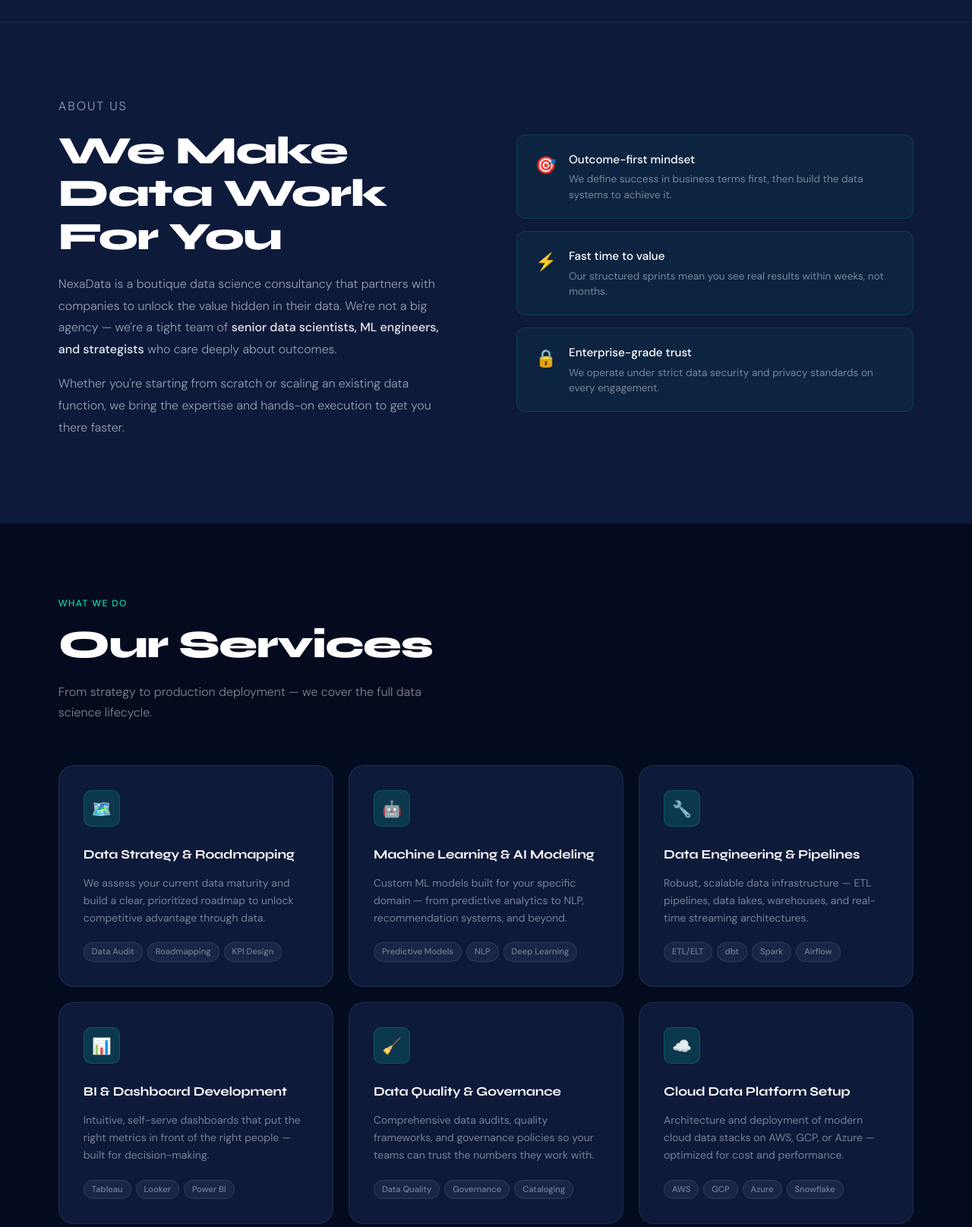
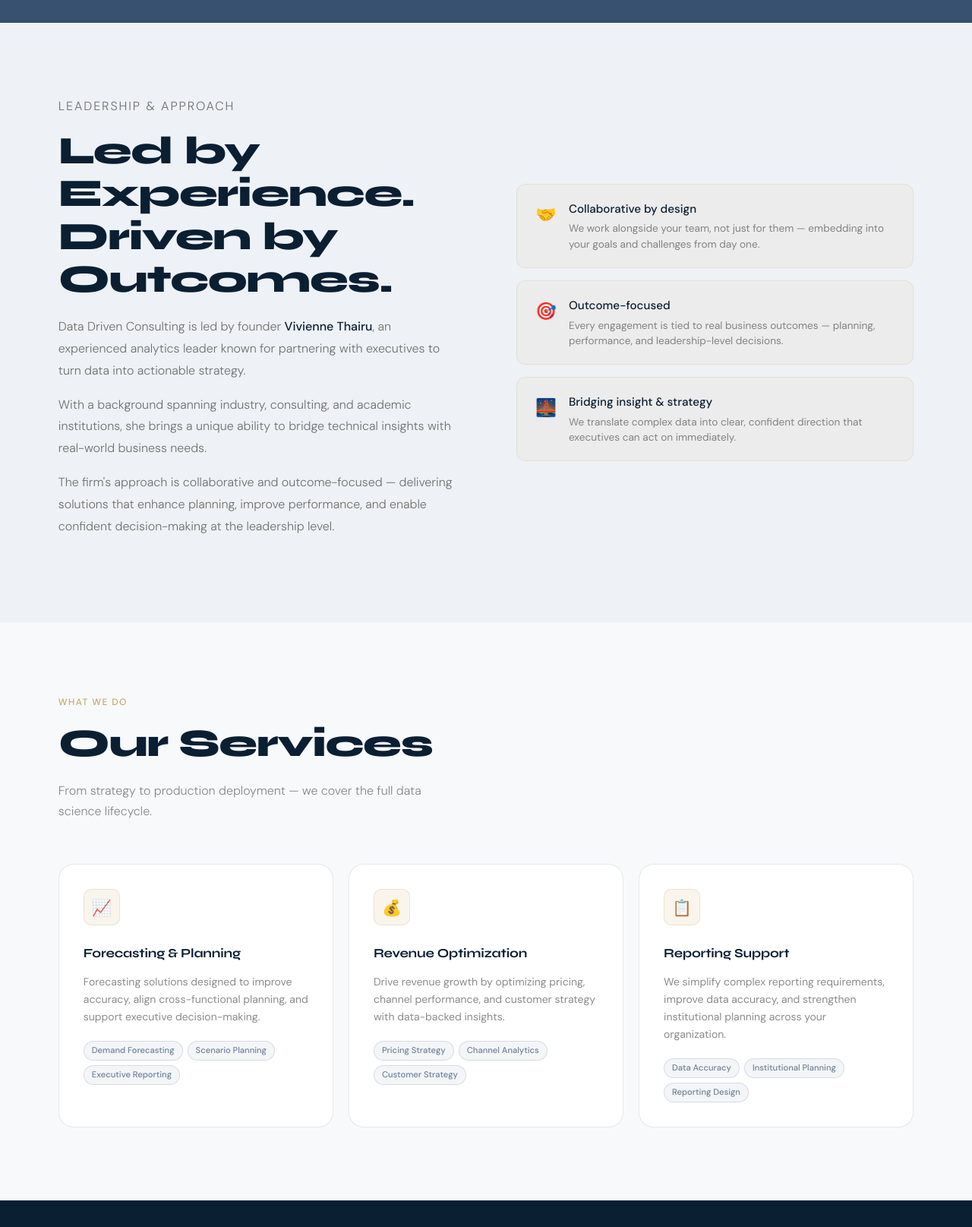
Before and after one commit to jayt9/ddc, a plain HTML site: page index.html in a window 1280 px wide. Shown: the part 920-2535 px from the top of the page at 76% size. Drawn offline with Linux system fonts and the light colour scheme.

Commit message:
color change

```diff
--- a/index.html
+++ b/index.html
@@ -11,17 +11,19 @@
   *, *::before, *::after { box-sizing: border-box; margin: 0; padding: 0; }
 
   :root {
-    --ink: #0a0a0f;
-    --ink-soft: #3d3d4a;
-    --ink-muted: #7a7a8c;
+    --ink: #2B2B2B;
+    --ink-soft: #444;
+    --ink-muted: #777;
     --surface: #ffffff;
-    --surface-2: #f4f4f8;
-    --accent: #00e5b4;
-    --accent-dark: #00b890;
-    --accent-glow: rgba(0,229,180,0.15);
-    --navy: #050b1f;
-    --navy-mid: #0d1a3a;
-    --border: rgba(255,255,255,0.08);
+    --surface-2: #F7F9FB;
+    --accent: #C8A96B;
+    --accent-dark: #a8894b;
+    --accent-glow: rgba(200,169,107,0.15);
+    --navy: #F7F9FB;
+    --navy-mid: #eef1f5;
+    --border: rgba(11,31,51,0.1);
+    --primary: #0B1F33;
+    --secondary: #385170;
     --radius: 12px;
     --radius-lg: 20px;
   }
@@ -30,7 +32,7 @@
 
   body {
     font-family: 'DM Sans', sans-serif;
-    background: var(--navy);
+    background: var(--bg);
     color: #e8e8f0;
     line-height: 1.6;
     overflow-x: hidden;
@@ -41,9 +43,9 @@
     position: fixed; top: 0; left: 0; right: 0; z-index: 100;
     display: flex; align-items: center; justify-content: space-between;
     padding: 1.25rem 6%;
-    background: rgba(5,11,31,0.8);
+    background: rgba(11,31,51,0.95);
     backdrop-filter: blur(16px);
-    border-bottom: 1px solid var(--border);
+    border-bottom: 1px solid rgba(11,31,51,0.15);
   }
   .nav-logo {
     font-family: 'Syne', sans-serif;
@@ -56,7 +58,7 @@
   .nav-logo span { color: var(--accent); }
   .nav-links { display: flex; gap: 2.5rem; list-style: none; }
   .nav-links a {
-    color: rgba(232,232,240,0.7);
+    color: rgba(255,255,255,0.75);
     text-decoration: none;
     font-size: 0.9rem;
     font-weight: 400;
@@ -80,26 +82,27 @@
     padding: 8rem 6% 5rem;
     position: relative;
     overflow: hidden;
+    background: var(--primary);
   }
   .hero-grid-bg {
     position: absolute; inset: 0;
     background-image:
-      linear-gradient(rgba(0,229,180,0.04) 1px, transparent 1px),
-      linear-gradient(90deg, rgba(0,229,180,0.04) 1px, transparent 1px);
+      linear-gradient(rgba(200,169,107,0.06) 1px, transparent 1px),
+      linear-gradient(90deg, rgba(200,169,107,0.06) 1px, transparent 1px);
     background-size: 60px 60px;
     mask-image: radial-gradient(ellipse 80% 60% at 50% 50%, black 30%, transparent 100%);
   }
   .hero-glow {
     position: absolute; top: 10%; right: -5%;
     width: 600px; height: 600px;
-    background: radial-gradient(circle, rgba(0,229,180,0.12) 0%, transparent 65%);
+    background: radial-gradient(circle, rgba(200,169,107,0.15) 0%, transparent 65%);
     pointer-events: none;
   }
   .hero-content { position: relative; max-width: 780px; }
   .hero-badge {
     display: inline-flex; align-items: center; gap: 8px;
-    background: rgba(0,229,180,0.1);
-    border: 1px solid rgba(0,229,180,0.25);
+    background: rgba(200,169,107,0.15);
+    border: 1px solid rgba(200,169,107,0.35);
     color: var(--accent);
     font-size: 0.8rem;
     font-weight: 500;
@@ -123,7 +126,7 @@
   .hero-sub {
     font-size: 1.15rem;
     font-weight: 300;
-    color: rgba(232,232,240,0.65);
+    color: rgba(255,255,255,0.65);
     max-width: 520px;
     margin-bottom: 2.5rem;
     line-height: 1.7;
@@ -131,7 +134,7 @@
   .hero-actions { display: flex; gap: 1rem; flex-wrap: wrap; }
   .btn-primary {
     background: var(--accent);
-    color: var(--navy);
+    color: #fff;
     font-family: 'DM Sans', sans-serif;
     font-weight: 500;
     font-size: 0.95rem;
@@ -162,9 +165,9 @@
 
   /* ── STATS ── */
   .stats-bar {
-    background: var(--navy-mid);
-    border-top: 1px solid var(--border);
-    border-bottom: 1px solid var(--border);
+    background: var(--secondary);
+    border-top: 1px solid rgba(11,31,51,0.15);
+    border-bottom: 1px solid rgba(11,31,51,0.15);
     padding: 2.5rem 6%;
     display: grid;
     grid-template-columns: repeat(auto-fit, minmax(160px, 1fr));
@@ -179,7 +182,7 @@
     line-height: 1;
     margin-bottom: 0.4rem;
   }
-  .stat-label { font-size: 0.85rem; color: rgba(232,232,240,0.5); font-weight: 300; }
+  .stat-label { font-size: 0.85rem; color: rgba(255,255,255,0.6); font-weight: 300; }
 
   /* ── SECTION SHARED ── */
   section { padding: 6rem 6%; }
@@ -196,21 +199,21 @@
     font-weight: 800;
     font-size: clamp(2rem, 4vw, 3.2rem);
     letter-spacing: -0.025em;
-    color: #fff;
+    color: var(--primary);
     line-height: 1.1;
     margin-bottom: 1.25rem;
   }
   .section-sub {
     font-size: 1rem;
     font-weight: 300;
-    color: rgba(232,232,240,0.55);
+    color: rgba(43,43,43,0.55);
     max-width: 480px;
     line-height: 1.7;
     margin-bottom: 3.5rem;
   }
 
   /* ── ABOUT ── */
-  #about { background: var(--navy-mid); }
+  #about { background: #eef1f5; }
   .about-inner {
     display: grid;
     grid-template-columns: 1fr 1fr;
@@ -220,15 +223,15 @@
   .about-text p {
     font-size: 1rem;
     font-weight: 300;
-    color: rgba(232,232,240,0.65);
+    color: rgba(43,43,43,0.65);
     line-height: 1.8;
     margin-bottom: 1rem;
   }
-  .about-text p strong { color: #e8e8f0; font-weight: 500; }
+  .about-text p strong { color: var(--primary); font-weight: 500; }
   .about-cards { display: flex; flex-direction: column; gap: 1rem; }
   .about-card {
-    background: rgba(0,229,180,0.05);
-    border: 1px solid rgba(0,229,180,0.15);
+    background: rgba(200,169,107,0.06);
+    border: 1px solid rgba(200,169,107,0.2);
     border-radius: var(--radius);
     padding: 1.25rem 1.5rem;
     display: flex; gap: 1rem; align-items: flex-start;
@@ -238,19 +241,19 @@
     flex-shrink: 0;
     margin-top: 2px;
   }
-  .about-card h4 { font-size: 0.95rem; font-weight: 500; color: #fff; margin-bottom: 0.25rem; }
-  .about-card p { font-size: 0.85rem; color: rgba(232,232,240,0.5); margin: 0; line-height: 1.5; }
+  .about-card h4 { font-size: 0.95rem; font-weight: 500; color: var(--primary); margin-bottom: 0.25rem; }
+  .about-card p { font-size: 0.85rem; color: rgba(43,43,43,0.55); margin: 0; line-height: 1.5; }
 
   /* ── SERVICES ── */
-  #services { background: var(--navy); }
+  #services { background: var(--surface-2); }
   .services-grid {
     display: grid;
-    grid-template-columns: repeat(auto-fit, minmax(280px, 1fr));
+    grid-template-columns: repeat(3, 1fr);
     gap: 1.25rem;
   }
   .service-card {
-    background: var(--navy-mid);
-    border: 1px solid var(--border);
+    background: #ffffff;
+    border: 1px solid rgba(11,31,51,0.1);
     border-radius: var(--radius-lg);
     padding: 2rem;
     transition: border-color 0.25s, transform 0.25s;
@@ -266,12 +269,12 @@
     transform-origin: left;
     transition: transform 0.3s;
   }
-  .service-card:hover { border-color: rgba(0,229,180,0.3); transform: translateY(-3px); }
+  .service-card:hover { border-color: rgba(200,169,107,0.4); transform: translateY(-3px); }
   .service-card:hover::before { transform: scaleX(1); }
   .service-icon {
     width: 48px; height: 48px;
-    background: var(--accent-glow);
-    border: 1px solid rgba(0,229,180,0.2);
+    background: rgba(200,169,107,0.12);
+    border: 1px solid rgba(200,169,107,0.25);
     border-radius: 10px;
     display: flex; align-items: center; justify-content: center;
     font-size: 1.3rem;
@@ -281,24 +284,24 @@
     font-family: 'Syne', sans-serif;
     font-size: 1.05rem;
     font-weight: 700;
-    color: #fff;
+    color: var(--primary);
     margin-bottom: 0.75rem;
     letter-spacing: -0.01em;
   }
-  .service-card p { font-size: 0.875rem; color: rgba(232,232,240,0.5); line-height: 1.65; margin-bottom: 1.25rem; }
+  .service-card p { font-size: 0.875rem; color: rgba(43,43,43,0.55); line-height: 1.65; margin-bottom: 1.25rem; }
   .service-tags { display: flex; flex-wrap: wrap; gap: 6px; }
   .tag {
     font-size: 0.7rem;
     font-weight: 500;
     padding: 3px 10px;
     border-radius: 100px;
-    background: rgba(232,232,240,0.06);
-    color: rgba(232,232,240,0.45);
-    border: 1px solid rgba(232,232,240,0.1);
+    background: rgba(56,81,112,0.06);
+    color: rgba(56,81,112,0.7);
+    border: 1px solid rgba(56,81,112,0.15);
   }
 
   /* ── HOW WE WORK ── */
-  #process { background: var(--navy-mid); }
+  #process { background: var(--primary); }
   .process-steps {
     display: grid;
     grid-template-columns: repeat(auto-fit, minmax(200px, 1fr));
@@ -313,7 +316,7 @@
     left: 12%;
     right: 12%;
     height: 1px;
-    background: linear-gradient(90deg, var(--accent), rgba(0,229,180,0.1));
+    background: linear-gradient(90deg, var(--accent), rgba(200,169,107,0.1));
   }
   .process-step {
     padding: 0 1.5rem;
@@ -322,7 +325,7 @@
   }
   .step-number {
     width: 56px; height: 56px;
-    background: var(--navy);
+    background: var(--bg);
     border: 1px solid rgba(0,229,180,0.4);
     border-radius: 50%;
     display: flex; align-items: center; justify-content: center;
@@ -338,21 +341,21 @@
     font-family: 'Syne', sans-serif;
     font-size: 0.95rem;
     font-weight: 700;
-    color: #fff;
+    color: #ffffff;
     margin-bottom: 0.5rem;
   }
-  .process-step p { font-size: 0.82rem; color: rgba(232,232,240,0.45); line-height: 1.6; }
+  .process-step p { font-size: 0.82rem; color: rgba(255,255,255,0.5); line-height: 1.6; }
 
   /* ── TESTIMONIALS ── */
-  #testimonials { background: var(--navy); }
+  #testimonials { background: var(--surface-2); }
   .testimonials-grid {
     display: grid;
     grid-template-columns: repeat(auto-fit, minmax(300px, 1fr));
     gap: 1.25rem;
   }
   .testimonial-card {
-    background: var(--navy-mid);
-    border: 1px solid var(--border);
+    background: #ffffff;
+    border: 1px solid rgba(11,31,51,0.1);
     border-radius: var(--radius-lg);
     padding: 2rem;
   }
@@ -368,7 +371,7 @@
     font-size: 0.95rem;
     font-style: italic;
     font-weight: 300;
-    color: rgba(232,232,240,0.7);
+    color: var(--primary);
     line-height: 1.7;
     margin-bottom: 1.5rem;
   }
@@ -376,18 +379,18 @@
   .author-avatar {
     width: 40px; height: 40px;
     border-radius: 50%;
-    background: linear-gradient(135deg, var(--accent), #007aff);
+    background: linear-gradient(135deg, var(--secondary), var(--primary));
     display: flex; align-items: center; justify-content: center;
     font-size: 0.8rem;
     font-weight: 500;
-    color: var(--navy);
+    color: #fff;
     flex-shrink: 0;
   }
-  .author-name { font-size: 0.875rem; font-weight: 500; color: #fff; }
-  .author-title { font-size: 0.78rem; color: rgba(232,232,240,0.4); }
+  .author-name { font-size: 0.875rem; font-weight: 500; color: var(--primary); }
+  .author-title { font-size: 0.78rem; color: rgba(43,43,43,0.45); }
 
   /* ── CONTACT ── */
-  #contact { background: var(--navy-mid); }
+  #contact { background: #eef1f5; }
   .contact-inner {
     display: grid;
     grid-template-columns: 1fr 1.4fr;
@@ -397,7 +400,7 @@
   .contact-info h2 { margin-bottom: 1rem; }
   .contact-info p {
     font-size: 0.95rem;
-    color: rgba(232,232,240,0.55);
+    color: rgba(43,43,43,0.6);
     font-weight: 300;
     line-height: 1.75;
     margin-bottom: 2rem;
@@ -405,7 +408,7 @@
   .contact-detail {
     display: flex; align-items: center; gap: 0.75rem;
     font-size: 0.875rem;
-    color: rgba(232,232,240,0.5);
+    color: rgba(43,43,43,0.6);
     margin-bottom: 0.75rem;
   }
   .contact-detail span:first-child { color: var(--accent); font-size: 1rem; }
@@ -418,33 +421,33 @@
     font-weight: 500;
     letter-spacing: 0.05em;
     text-transform: uppercase;
-    color: rgba(232,232,240,0.45);
+    color: rgba(43,43,43,0.5);
     margin-bottom: 0.4rem;
   }
   input, select, textarea {
     width: 100%;
-    background: rgba(232,232,240,0.04);
-    border: 1px solid rgba(232,232,240,0.12);
+    background: #ffffff;
+    border: 1px solid rgba(11,31,51,0.15);
     border-radius: 8px;
     padding: 0.8rem 1rem;
     font-family: 'DM Sans', sans-serif;
     font-size: 0.9rem;
-    color: #e8e8f0;
+    color: var(--ink);
     outline: none;
     transition: border-color 0.2s, background 0.2s;
     -webkit-appearance: none;
   }
-  input::placeholder, textarea::placeholder { color: rgba(232,232,240,0.25); }
+  input::placeholder, textarea::placeholder { color: rgba(43,43,43,0.3); }
   input:focus, select:focus, textarea:focus {
-    border-color: rgba(0,229,180,0.5);
-    background: rgba(0,229,180,0.03);
+    border-color: rgba(200,169,107,0.6);
+    background: rgba(200,169,107,0.03);
   }
-  select option { background: var(--navy); color: #e8e8f0; }
+  select option { background: #ffffff; color: var(--ink); }
   textarea { resize: vertical; min-height: 120px; }
   .form-submit {
     margin-top: 0.5rem;
     background: var(--accent);
-    color: var(--navy);
+    color: #fff;
     border: none;
     border-radius: 8px;
     padding: 1rem 2rem;
@@ -458,14 +461,14 @@
   .form-submit:hover { background: var(--accent-dark); transform: translateY(-1px); }
   .form-note {
     font-size: 0.78rem;
-    color: rgba(232,232,240,0.3);
+    color: rgba(43,43,43,0.4);
     margin-top: 0.25rem;
   }
 
   /* ── FOOTER ── */
   footer {
-    background: var(--navy);
-    border-top: 1px solid var(--border);
+    background: rgba(11,31,51,0.95);
+    border-top: 1px solid rgba(255,255,255,0.1);
     padding: 2.5rem 6%;
     display: flex;
     align-items: center;
@@ -484,12 +487,12 @@
   .footer-links { display: flex; gap: 2rem; list-style: none; }
   .footer-links a {
     font-size: 0.82rem;
-    color: rgba(232,232,240,0.4);
+    color: rgba(255,255,255,0.45);
     text-decoration: none;
     transition: color 0.2s;
   }
-  .footer-links a:hover { color: rgba(232,232,240,0.8); }
-  .footer-copy { font-size: 0.78rem; color: rgba(232,232,240,0.25); }
+  .footer-links a:hover { color: rgba(255,255,255,0.85); }
+  .footer-copy { font-size: 0.78rem; color: rgba(255,255,255,0.3); }
 
   /* ── ANIMATIONS ── */
   @keyframes fadeUp {
@@ -569,31 +572,32 @@
 <section id="about">
   <div class="about-inner">
     <div class="about-text">
-      <p class="section-label">About Us</p>
-      <h2>We Make Data Work For You</h2>
-      <p>NexaData is a boutique data science consultancy that partners with companies to unlock the value hidden in their data. We're not a big agency — we're a tight team of <strong>senior data scientists, ML engineers, and strategists</strong> who care deeply about outcomes.</p>
-      <p>Whether you're starting from scratch or scaling an existing data function, we bring the expertise and hands-on execution to get you there faster.</p>
+      <p class="section-label">Leadership &amp; Approach</p>
+      <h2>Led by Experience. Driven by Outcomes.</h2>
+      <p>Data Driven Consulting is led by founder <strong>Vivienne Thairu</strong>, an experienced analytics leader known for partnering with executives to turn data into actionable strategy.</p>
+      <p>With a background spanning industry, consulting, and academic institutions, she brings a unique ability to bridge technical insights with real-world business needs.</p>
+      <p>The firm's approach is collaborative and outcome-focused — delivering solutions that enhance planning, improve performance, and enable confident decision-making at the leadership level.</p>
     </div>
     <div class="about-cards">
       <div class="about-card">
-        <div class="about-card-icon">🎯</div>
+        <div class="about-card-icon">🤝</div>
         <div>
-          <h4>Outcome-first mindset</h4>
-          <p>We define success in business terms first, then build the data systems to achieve it.</p>
+          <h4>Collaborative by design</h4>
+          <p>We work alongside your team, not just for them — embedding into your goals and challenges from day one.</p>
         </div>
       </div>
       <div class="about-card">
-        <div class="about-card-icon">⚡</div>
+        <div class="about-card-icon">🎯</div>
         <div>
-          <h4>Fast time to value</h4>
-          <p>Our structured sprints mean you see real results within weeks, not months.</p>
+          <h4>Outcome-focused</h4>
+          <p>Every engagement is tied to real business outcomes — planning, performance, and leadership-level decisions.</p>
         </div>
       </div>
       <div class="about-card">
-        <div class="about-card-icon">🔒</div>
+        <div class="about-card-icon">🌉</div>
         <div>
-          <h4>Enterprise-grade trust</h4>
-          <p>We operate under strict data security and privacy standards on every engagement.</p>
+          <h4>Bridging insight &amp; strategy</h4>
+          <p>We translate complex data into clear, confident direction that executives can act on immediately.</p>
         </div>
       </div>
     </div>
@@ -607,65 +611,33 @@
   <p class="section-sub">From strategy to production deployment — we cover the full data science lifecycle.</p>
   <div class="services-grid">
     <div class="service-card">
-      <div class="service-icon">🗺️</div>
-      <h3>Data Strategy &amp; Roadmapping</h3>
-      <p>We assess your current data maturity and build a clear, prioritized roadmap to unlock competitive advantage through data.</p>
+      <div class="service-icon">📈</div>
+      <h3>Forecasting &amp; Planning</h3>
+      <p>Forecasting solutions designed to improve accuracy, align cross-functional planning, and support executive decision-making.</p>
       <div class="service-tags">
-        <span class="tag">Data Audit</span>
-        <span class="tag">Roadmapping</span>
-        <span class="tag">KPI Design</span>
+        <span class="tag">Demand Forecasting</span>
+        <span class="tag">Scenario Planning</span>
+        <span class="tag">Executive Reporting</span>
       </div>
     </div>
     <div class="service-card">
-      <div class="service-icon">🤖</div>
-      <h3>Machine Learning &amp; AI Modeling</h3>
-      <p>Custom ML models built for your specific domain — from predictive analytics to NLP, recommendation systems, and beyond.</p>
+      <div class="service-icon">💰</div>
+      <h3>Revenue Optimization</h3>
+      <p>Drive revenue growth by optimizing pricing, channel performance, and customer strategy with data-backed insights.</p>
       <div class="service-tags">
-        <span class="tag">Predictive Models</span>
-        <span class="tag">NLP</span>
-        <span class="tag">Deep Learning</span>
+        <span class="tag">Pricing Strategy</span>
+        <span class="tag">Channel Analytics</span>
+        <span class="tag">Customer Strategy</span>
       </div>
     </div>
     <div class="service-card">
-      <div class="service-icon">🔧</div>
-      <h3>Data Engineering &amp; Pipelines</h3>
-      <p>Robust, scalable data infrastructure — ETL pipelines, data lakes, warehouses, and real-time streaming architectures.</p>
+      <div class="service-icon">📋</div>
+      <h3>Reporting Support</h3>
+      <p>We simplify complex reporting requirements, improve data accuracy, and strengthen institutional planning across your organization.</p>
       <div class="service-tags">
-        <span class="tag">ETL/ELT</span>
-        <span class="tag">dbt</span>
-        <span class="tag">Spark</span>
-        <span class="tag">Airflow</span>
-      </div>
-    </div>
-    <div class="service-card">
-      <div class="service-icon">📊</div>
-      <h3>BI &amp; Dashboard Development</h3>
-      <p>Intuitive, self-serve dashboards that put the right metrics in front of the right people — built for decision-making.</p>
-      <div class="service-tags">
-        <span class="tag">Tableau</span>
-        <span class="tag">Looker</span>
-        <span class="tag">Power BI</span>
-      </div>
-    </div>
-    <div class="service-card">
-      <div class="service-icon">🧹</div>
-      <h3>Data Quality &amp; Governance</h3>
-      <p>Comprehensive data audits, quality frameworks, and governance policies so your teams can trust the numbers they work with.</p>
-      <div class="service-tags">
-        <span class="tag">Data Quality</span>
-        <span class="tag">Governance</span>
-        <span class="tag">Cataloging</span>
-      </div>
-    </div>
-    <div class="service-card">
-      <div class="service-icon">☁️</div>
-      <h3>Cloud Data Platform Setup</h3>
-      <p>Architecture and deployment of modern cloud data stacks on AWS, GCP, or Azure — optimized for cost and performance.</p>
-      <div class="service-tags">
-        <span class="tag">AWS</span>
-        <span class="tag">GCP</span>
-        <span class="tag">Azure</span>
-        <span class="tag">Snowflake</span>
+        <span class="tag">Data Accuracy</span>
+        <span class="tag">Institutional Planning</span>
+        <span class="tag">Reporting Design</span>
       </div>
     </div>
   </div>
@@ -674,8 +646,8 @@
 <!-- PROCESS -->
 <section id="process">
   <p class="section-label">How We Work</p>
-  <h2>Our Engagement Process</h2>
-  <p class="section-sub">A proven four-step approach that delivers results without surprises.</p>
+  <h2 style="color:#fff;">Our Engagement Process</h2>
+  <p class="section-sub" style="color:rgba(255,255,255,0.55);">A proven four-step approach that delivers results without surprises.</p>
   <div class="process-steps">
     <div class="process-step">
       <div class="step-number">01</div>
@@ -747,7 +719,7 @@
   <div class="contact-inner">
     <div class="contact-info">
       <p class="section-label">Get In Touch</p>
-      <h2>Let's Talk About Your Data</h2>
+      <h2>Let's Talk About Your Business</h2>
       <p>Tell us about your project and we'll get back to you within one business day. No sales pitch — just a straightforward conversation about whether we're the right fit.</p>
       <div class="contact-detail"><span>✉</span><span>hello@nexadata.io</span></div>
       <div class="contact-detail"><span>📍</span><span>San Francisco, CA · Remote-first</span></div>
@@ -772,12 +744,9 @@
         <label for="service">Project Type</label>
         <select id="service">
           <option value="">Select a service…</option>
-          <option>Data Strategy &amp; Roadmapping</option>
-          <option>Machine Learning &amp; AI Modeling</option>
-          <option>Data Engineering &amp; Pipelines</option>
-          <option>BI &amp; Dashboard Development</option>
-          <option>Data Quality &amp; Governance</option>
-          <option>Cloud Data Platform Setup</option>
+          <option>Forecasting &amp; Planning</option>
+          <option>Revenue Optimization</option>
+          <option>Reporting Support</option>
           <option>Other / Not sure yet</option>
         </select>
       </div>
```
